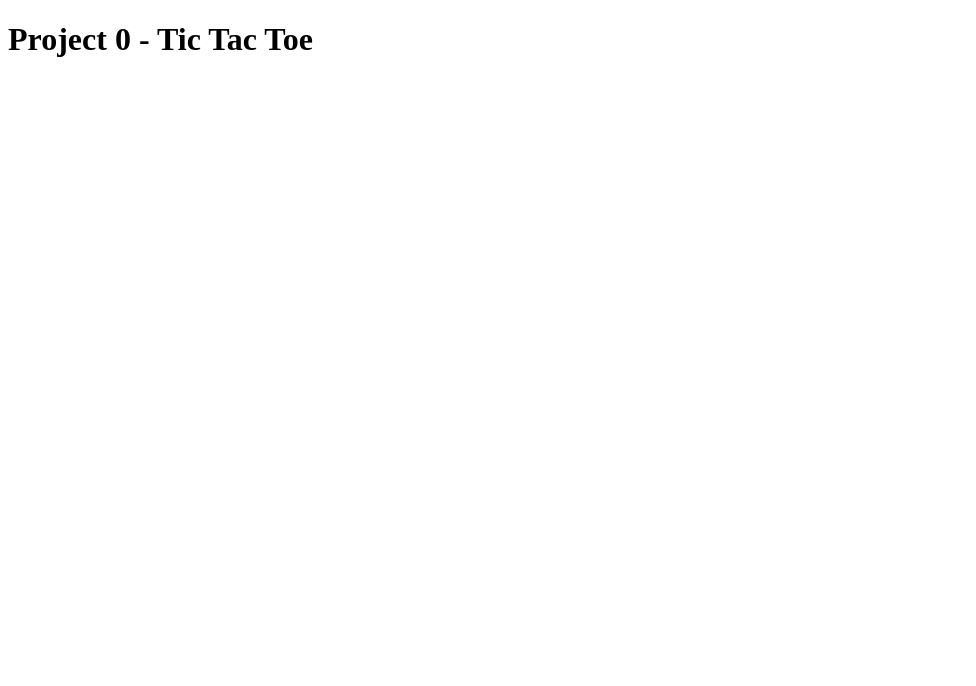
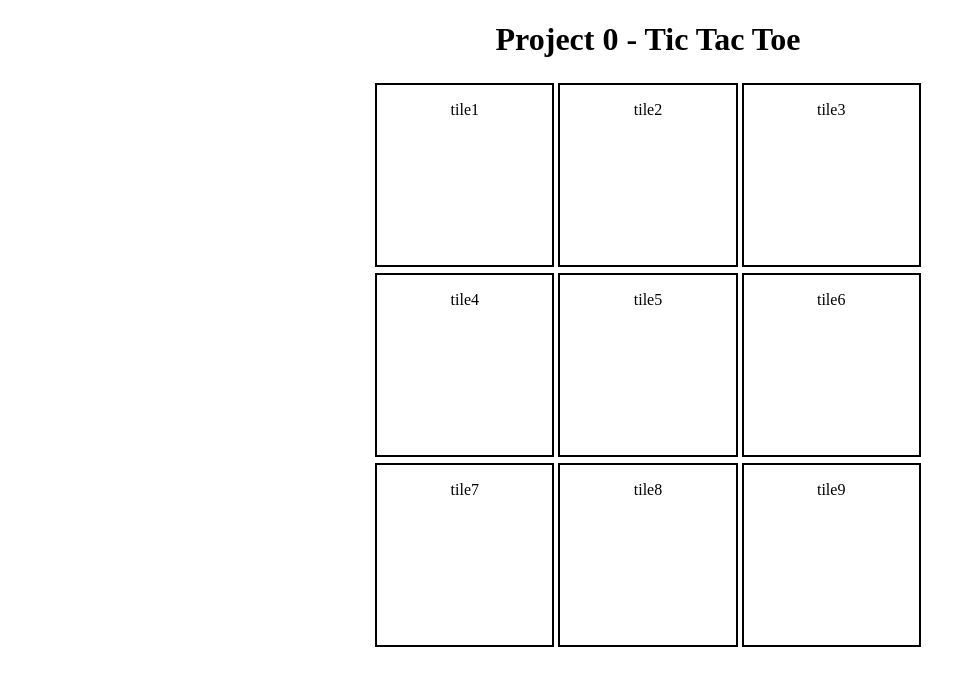
Before and after one commit to zitongliu/ticTacThrones, a plain HTML site: page index.html in a window 1280 px wide. Shown: the whole page, without its empty margins (0-976 px from the left). Drawn offline with nearby package versions, Linux system fonts and the light colour scheme.

Commit message:
Completed frontend board - html and css

```diff
--- /dev/null
+++ b/css/style.css
@@ -0,0 +1,29 @@
+* {
+  -webkit-box-sizing: border-box;
+  box-sizing: border-box;
+}
+body {
+  width:100%;
+  height:100%;
+  text-align:center;
+}
+.boardContainer {
+  width:44vw;
+  height:69vh;
+  background-color: #ffffff;
+  margin:auto auto;
+}
+.tile1, .tile2, .tile3, .tile4, .tile5, .tile6, .tile7, .tile8, .tile9 {
+  position:relative;
+  background-color: white;
+  width:14vw;
+  height:23vh;
+  border: 2px solid black;
+  display:inline-block;
+  margin: 3px 0px;
+  cursor:pointer;;
+}
+.tile1:hover, .tile2:hover, .tile3:hover, .tile4:hover, .tile5:hover, .tile6:hover, .tile7:hover, .tile8:hover, .tile9:hover {
+  background-color: ghostwhite;
+
+}
--- a/index.html
+++ b/index.html
@@ -5,22 +5,45 @@
   <meta name="viewport" content="width=device-width, initial-scale=1.0">
   <meta http-equiv="X-UA-Compatible" content="ie=edge">
   <title>Tac Toe</title>
+  <link rel="stylesheet" href="css/style.css">
 </head>
 <body>
   <h1>Project 0 - Tic Tac Toe </h1>
   <article>
-    <div class="container">
-      <div class="tile1"></div>
-      <div class="tile2"></div>
-      <div class="tile3"></div>
-      <div class="tile4"></div>
-      <div class="tile5"></div>
-      <div class="tile6"></div>
-      <div class="tile7"></div>
-      <div class="tile8"></div>
-      <div class="tile9"></div>
+    <div class="boardContainer">
+      <div class="tile1">
+        <p>tile1</p>
+      </div>
+      <div class="tile2">
+        <p>tile2</p>
+      </div>
+      <div class="tile3">
+        <p>tile3</p>
+      </div>
+      <div class="tile4">
+        <p>tile4</p>
+      </div>
+      <div class="tile5">
+        <p>tile5</p>
+      </div>
+      <div class="tile6">
+        <p>tile6</p>
+      </div>
+      <div class="tile7">
+        <p>tile7</p>
+      </div>
+      <div class="tile8">
+        <p>tile8</p>
+      </div>
+      <div class="tile9">
+        <p>tile9</p>
+      </div>
     </div>
   </article>
+  <script
+  src="https://code.jquery.com/jquery-3.1.1.js"
+  integrity="sha256-16cdPddA6VdVInumRGo6IbivbERE8p7CQR3HzTBuELA="
+  crossorigin="anonymous"></script>
   <script src="main.js"></script>
 </body>
 </html>
--- a/main.js
+++ b/main.js
@@ -128,7 +128,6 @@ var boardObject = {
 
 };
 
-
 var playerFactory = function(nameIn,symbolIn) {
   playerObject = {
     name:nameIn,
@@ -145,3 +144,9 @@ var playerFactory = function(nameIn,symbolIn) {
 var player1 = new playerFactory("Steve","X");
 var player2 = new playerFactory("Jim","O");
 boardObject.whoseTurn();
+
+var notify = function(){
+  console.log(this);
+};
+
+$(".boardContainer>div").on("click",notify);
```
